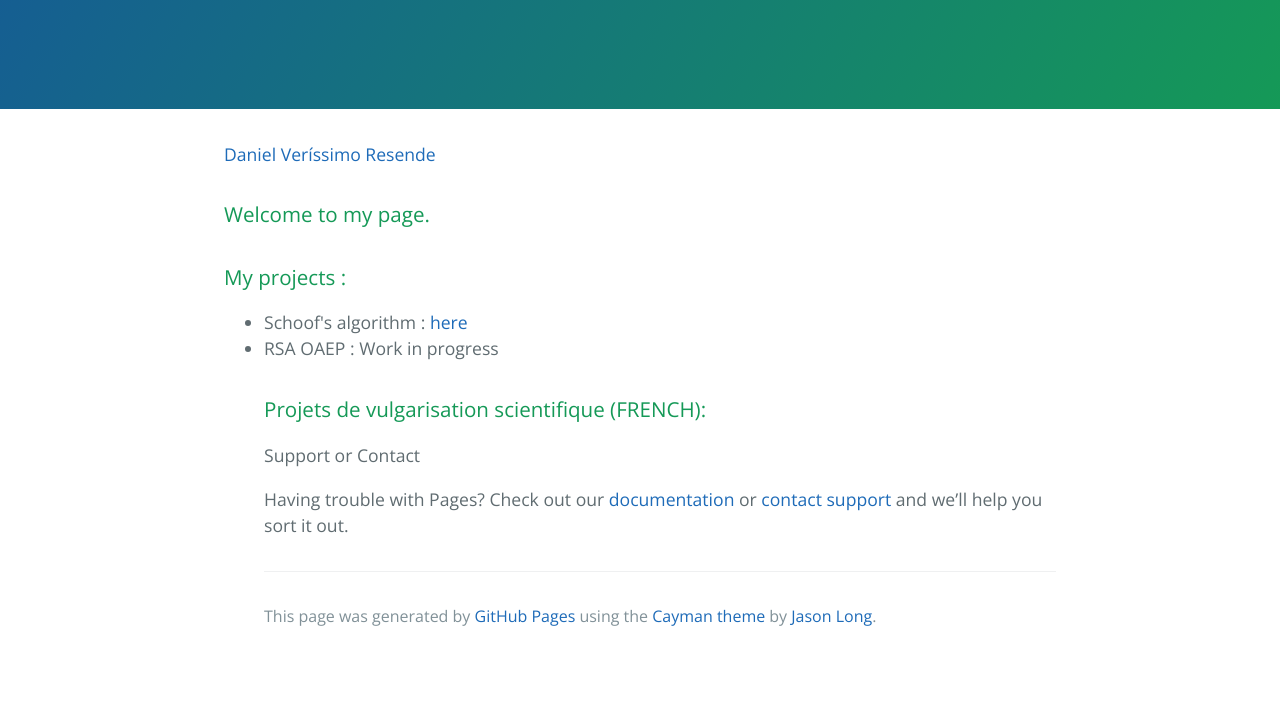
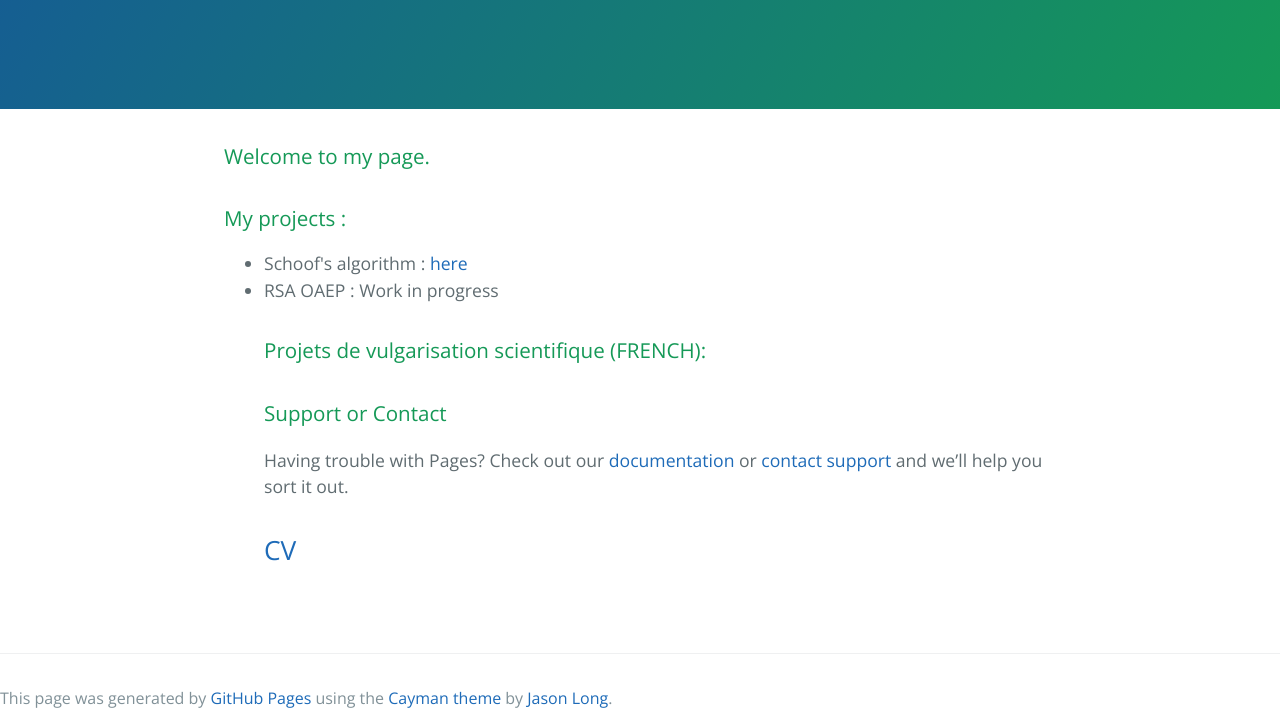
Before and after one commit to danou/danou.github.io, a plain HTML site: page index.html in a window 1280 px wide. Shown: the part 286-996 px from the top of the page. Before the commit the page ends 963 px from the top, so only its background shows below. Drawn offline with nearby package versions, Linux system fonts and the light colour scheme.

Commit message:
Update index.html

```diff
--- a/index.html
+++ b/index.html
@@ -17,8 +17,6 @@
     </section>
 
     <section class="main-content">
-      <script type="text/javascript" src="https://platform.linkedin.com/badges/js/profile.js" async defer></script>
-      <div class="LI-profile-badge"  data-version="v1" data-size="medium" data-locale="en-us" data-type="vertical" data-theme="light" data-vanity="daniel-veríssimo-resende-3b61136b"><a class="LI-simple-link" href='https://fr.linkedin.com/in/daniel-ver%C3%ADssimo-resende-3b61136b/en?trk=profile-badge'>Daniel Veríssimo Resende</a></div>
       <h3><a id="welcome-to-my-page" class="anchor" href="#welcome-to-my-page" aria-hidden="true"><span aria-hidden="true" class="octicon octicon-link"></span></a>Welcome to my page.</h3>
 
       <h3>My projects : </h3>
@@ -30,16 +28,15 @@
       <h3>Projets de vulgarisation scientifique (FRENCH):</h3>
 
 
-      <p><a id="support-or-contact" class="anchor" href="#support-or-contact" aria-hidden="true"><span aria-hidden="true" class="octicon octicon-link"></span></a>Support or Contact</h3>
-
+      <h3><a id="support-or-contact" class="anchor" href="#support-or-contact" aria-hidden="true"><span aria-hidden="true" class="octicon octicon-link"></span></a>Support or Contact</h3>
       <p>Having trouble with Pages? Check out our <a href="https://help.github.com/pages">documentation</a> or <a href="https://github.com/contact">contact support</a> and we’ll help you sort it out.</p>
 
-      <footer class="site-footer">
-        <span class="site-footer-credits">This page was generated by <a href="https://pages.github.com">GitHub Pages</a> using the <a href="https://github.com/jasonlong/cayman-theme">Cayman theme</a> by <a href="https://twitter.com/jasonlong">Jason Long</a>.</span>
-      </footer>
+      <script type="text/javascript" src="https://platform.linkedin.com/badges/js/profile.js" async defer></script>
+      <h2><div class="LI-profile-badge"  data-version="v1" data-size="medium" data-locale="en-us" data-type="vertical" data-theme="light" data-vanity="daniel-veríssimo-resende-3b61136b"><a class="LI-simple-link" href='https://fr.linkedin.com/in/daniel-ver%C3%ADssimo-resende-3b61136b/en?trk=profile-badge'>CV</a></div></h2>
 
     </section>
-
-
+    <footer class="site-footer">
+        <span class="site-footer-credits">This page was generated by <a href="https://pages.github.com">GitHub Pages</a> using the <a href="https://github.com/jasonlong/cayman-theme">Cayman theme</a> by <a href="https://twitter.com/jasonlong">Jason Long</a>.</span>
+    </footer>
   </body>
 </html>
```
